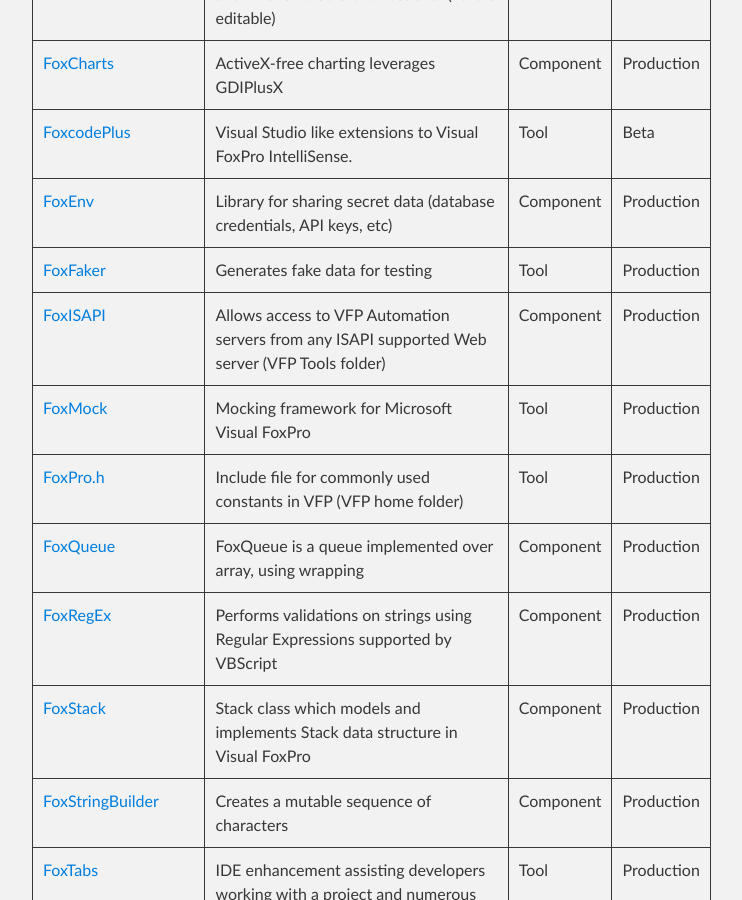
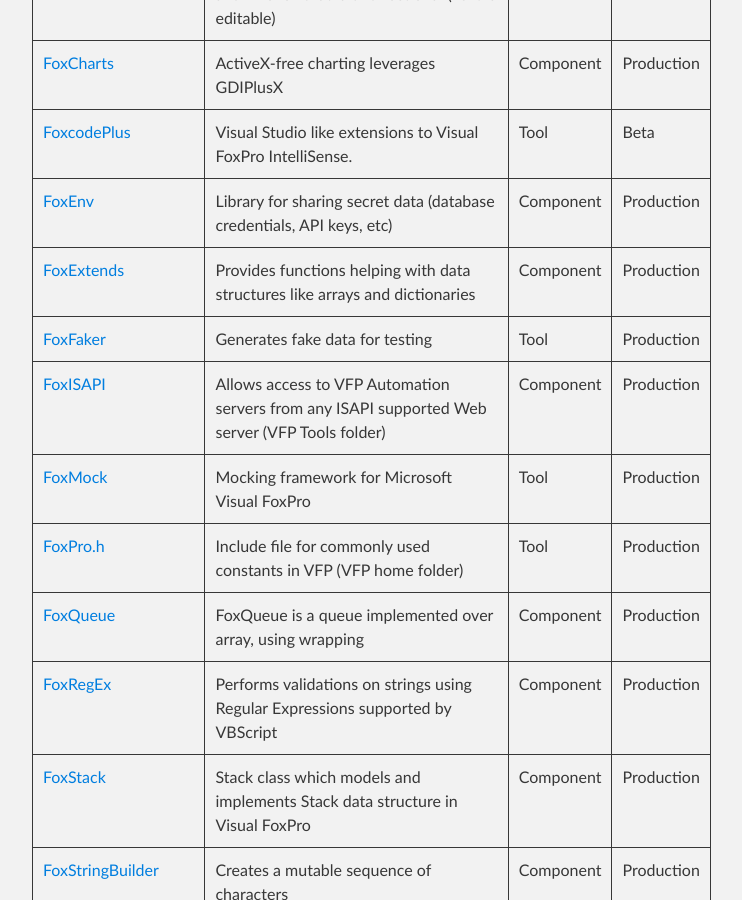
Before and after one commit to VFPX/VFPX.github.io, a Jekyll site: the page built from projects.md, in a window 1280 px wide and 900 px high, scrolled down 3633 px. Shown: the whole window, without its empty margins (288-1030 px from the left). Built offline with Jekyll 4.4.1, drawn with Linux system fonts in a browser that asks for light colours; our own code applies the rules of GitHub Pages for plain Markdown files.

Commit message:
Added FoxExtends

```diff
--- a/_data/projects.json
+++ b/_data/projects.json
@@ -290,6 +290,13 @@
     "project": "FoxEnv",
     "url": "https://github.com/Irwin1985/foxenv",
     "description": "Library for sharing secret data (database credentials, API keys, etc)",
+    "state": "Production",
+    "category": "Component"
+  },
+  {
+    "project": "FoxExtends",
+    "url": "https://github.com/Irwin1985/FoxExtends",
+    "description": "Provides functions helping with data structures like arrays and dictionaries",
     "state": "Production",
     "category": "Component"
   },
```
Also changed, not shown: _posts/2022-09-13-FoxExtends.markdown (added, +8 -0 lines).
